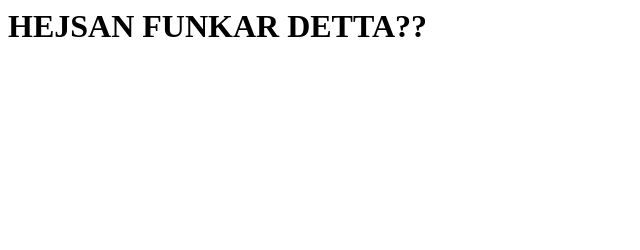
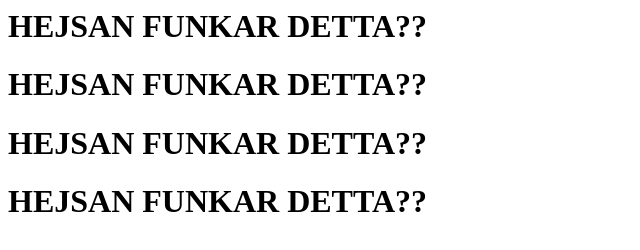
Before and after one commit to jonaelghid3y/blog-client-template, a plain HTML site: page admin/index.html in a window 1280 px wide. Shown: the whole page, without its empty margins (0-640 px from the left). Drawn offline with Linux system fonts and the light colour scheme.

Commit message:
test av git

```diff
--- a/admin/index.html
+++ b/admin/index.html
@@ -7,6 +7,9 @@
 </head>
 <body>
     <h1> HEJSAN FUNKAR DETTA??</h1>
+    <h1> HEJSAN FUNKAR DETTA??</h1>
+    <h1> HEJSAN FUNKAR DETTA??</h1>
+    <h1> HEJSAN FUNKAR DETTA??</h1>
     <script src="js/manage-posts.js"></script>
 </body>
 </html>
```
